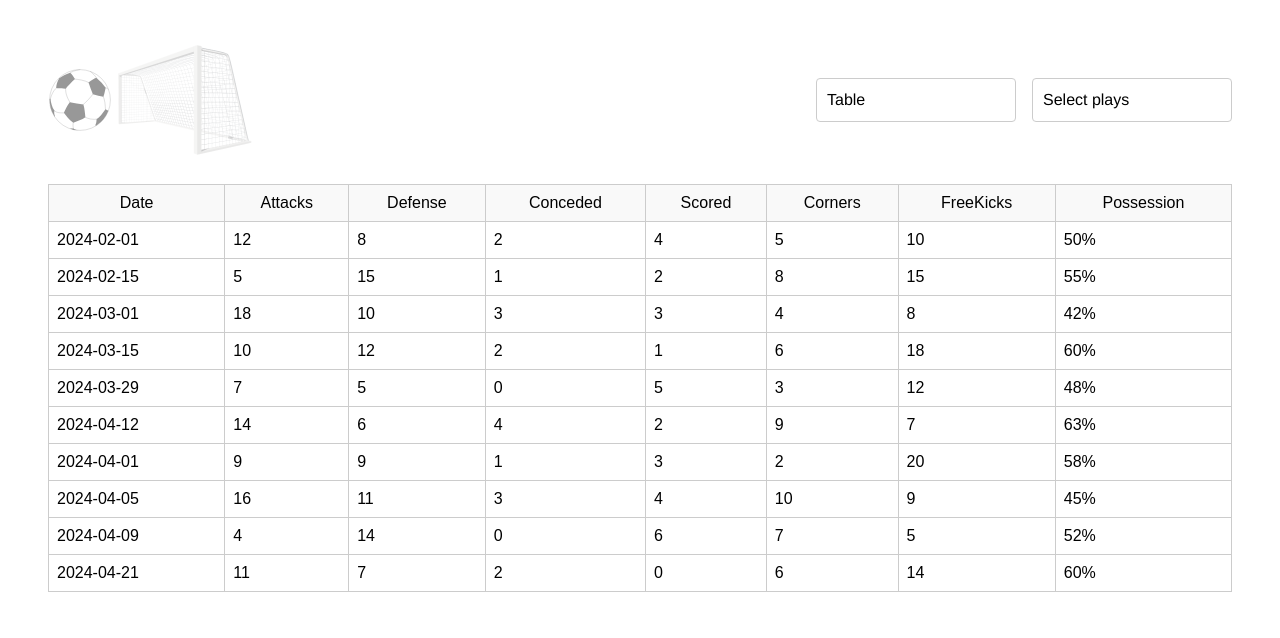
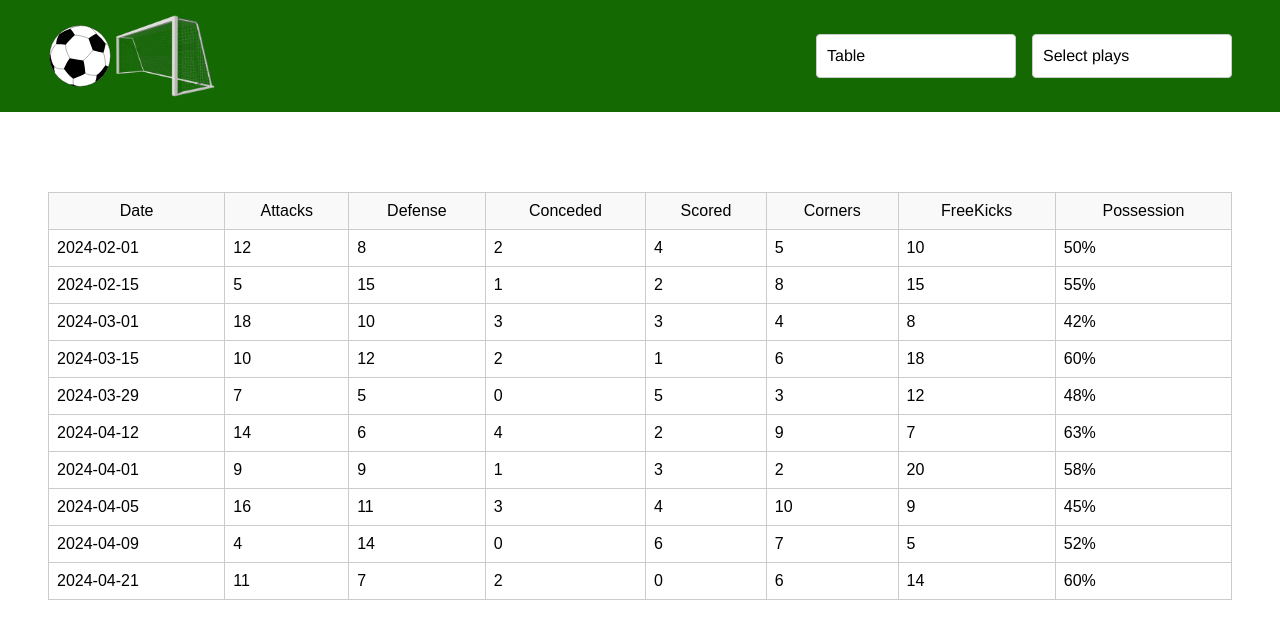
Before and after one commit to margon09/veochart, a React (Create React App) app: page / in a window 1280 px wide. Shown: the top 638 px of the page. Built offline with nearby package versions, Linux system fonts and the light colour scheme.

Commit message:
cleaned code

```diff
--- a/src/App.styles.tsx
+++ b/src/App.styles.tsx
@@ -1,18 +1,33 @@
 import styled from 'styled-components'
 
 export const Container = styled.div`
-  height: auto;
+height: auto;
+padding: 0 3rem;
+display: flex;
+flex-direction: column;
+align-items: center;
+
+${({ theme }) => theme.mediaQueries.phone} {
+  padding-top: 0 2rem;
+}
+`
+export const HeaderContainer = styled.div`
+  width: 100%;
+  padding: 1rem 3rem;
+  background-color: ${({ theme }) => theme.colors.green};
+
+  ${({ theme }) => theme.mediaQueries.phone} {
+    padding: 3rem;
+  }
+`
+export const ChartContainer = styled.div`
+width: 100%;
   padding: 3rem;
-  display: flex;
-  flex-direction: column;
-  align-items: center;
-  position: relative;
 
   ${({ theme }) => theme.mediaQueries.phone} {
     padding-top: 2rem;
   }
 `
-
 
 export const SpinnerContainer = styled.div`
   width: 100%;
--- a/src/App.tsx
+++ b/src/App.tsx
@@ -1,5 +1,10 @@
 import { Suspense, lazy, memo } from 'react'
-import { Container, SpinnerContainer } from './App.styles'
+import {
+  ChartContainer,
+  Container,
+  HeaderContainer,
+  SpinnerContainer
+} from './App.styles'
 import DataTable from './components/dataTable/DataTable'
 import Header from './components/header/Header'
 import useChartType from './hooks/useChartType'
@@ -12,7 +17,10 @@ const App = memo(() => {
 
   return (
     <Container>
+      <HeaderContainer >
           <Header />
+      </HeaderContainer>
+      <ChartContainer>
         {chartType === 'Table' ? (
           <DataTable />
         ) : (
@@ -26,6 +34,7 @@ const App = memo(() => {
             <LazyDataRadar />
           </Suspense>
         )}
+      </ChartContainer>
     </Container>
   )
 })
--- a/src/components/dataRadar/DataRadar.styles.tsx
+++ b/src/components/dataRadar/DataRadar.styles.tsx
@@ -16,7 +16,7 @@ export const RadialChartContainer = styled.div`
 
   @media (max-width: 599px) {
     height: 500px;
-    margin-top: 0;
+    margin-top: 0rem;
     padding: 0;
   }
 
--- a/src/components/header/Header.styles.tsx
+++ b/src/components/header/Header.styles.tsx
@@ -1,28 +1,27 @@
 import styled from 'styled-components'
 
-interface FiltersContainerProps {
+interface HeaderContainerProps {
   open: boolean
 }
 
 export const HeaderContainer = styled.header`
   width: 100%;
-  height: 6.5rem;
   display: flex;
   justify-content: space-between;
   align-items: center;
 `
-export const FiltersContainer = styled.div<FiltersContainerProps>`
+export const FiltersContainer = styled.div<HeaderContainerProps>`
   width: 100%;
   display: flex;
   justify-content: flex-start;
   align-items: center;
   margin-top: 1.5rem;
-  height: ${props => (props.open ? '5rem' : '0')};
-  opacity: ${props => (props.open ? '1' : '0')};
-  overflow: ${props => (props.open ? 'visible' : 'hidden')};
-  transition: height 0.7s ease-in-out, opacity 0.7s ease-in-out;
+
+  height: ${({ open }) => (open ? '7rem' : '0')};
+  transition: height 0.7s ease-in-out;
 
   ${({ theme }) => theme.mediaQueries.phone} {
+    margin-top: 3rem;
     flex-direction: column;
     align-items: flex-start;
 
@@ -42,23 +41,28 @@ export const IconBox = styled.div`
   justify-content: space-between;
   align-items: center;
 
+  ${({ theme }) => theme.mediaQueries.phone} {
+    height: 4rem;
+    position: absolute;
+    top: 1rem;
+    left: 3rem;
+  }
+
   svg {
     width: 80%;
     height: 80%;
-    opacity: 0.4;
   }
 
   img {
-    width: 100%;
-    height: 150%;
-    opacity: 0.3;
+    height: 110%;
   }
 `
 export const ArrowContainer = styled.div`
-  width: 130%;
   display: flex;
   justify-content: space-between;
   align-items: center;
-  position: sticky;
+  position: fixed;
   top: 50%;
+  width: 100%;
+  left: 0;
 `
--- a/src/components/scrollIcon/ScrollIcon.styles.tsx
+++ b/src/components/scrollIcon/ScrollIcon.styles.tsx
@@ -12,7 +12,7 @@ export const ScrollIconContainer = styled.div<ScrollIconContainerProps>`
   justify-content: center;
   align-items: center;
   position: relative;
-  opacity: ${({ $canScroll }) => ($canScroll ? 0.7 : 0.2)};
+  opacity: ${({ $canScroll }) => ($canScroll ? 1 : 0.5)};
   z-index: 10;
 `
 
@@ -20,12 +20,12 @@ export const RightArrowIcon = styled(RiArrowRightSLine)`
   position: absolute;
   left: 10px;
   font-size: 36px;
-  fill: ${({ theme }) => theme.colors.arrowColor};
+  fill: ${({ theme }) => theme.colors.green};
 `
 
 export const LeftArrowIcon = styled(RiArrowLeftSLine)`
   position: absolute;
   right: 10px;
   font-size: 36px;
-  fill: ${({ theme }) => theme.colors.arrowColor};
+  fill: ${({ theme }) => theme.colors.green};
 `
--- a/src/global/GlobalStyles.tsx
+++ b/src/global/GlobalStyles.tsx
@@ -13,7 +13,6 @@ export default createGlobalStyle`
     margin: 0;
     padding: 0;
     width: 100%;
-    min-height: 100vh;
     font-size: 100%;
     font-family: Arial, sans-serif;
     vertical-align: baseline;
--- a/src/global/Theme.tsx
+++ b/src/global/Theme.tsx
@@ -15,8 +15,8 @@ export const theme = {
     black: '#000',
     header: '#f9f9f9;',
     borders: '#ccc',
-    arrowColor: '#001a63;',
     checkBox: '#00287f;',
+    green: '#146903',
   },
   breakpoints,
   mediaQueries: {
--- a/src/svgComponents/FilterIcon.tsx
+++ b/src/svgComponents/FilterIcon.tsx
@@ -14,8 +14,13 @@ const FilterIcon = () => {
         style={{
           width: '1.9rem',
           marginLeft: '8px',
-          fill: '#001a63',
-          opacity: opened ? 0.7 : 0.3,
+          // fill: '#001a63',
+          fill: '#FFF',
+          // opacity: opened ? 0.7 : 0.3,
+          opacity: opened ? 1 : 0.5,
+          position: 'absolute',
+          top: '2rem',
+          right: '3rem',
         }}
         onClick={handleIconClick}
       />
```
Also changed, not shown: 1 other file (tests, documents, lock files or other folders). Lines whose indentation alone changed are shown as unchanged.
